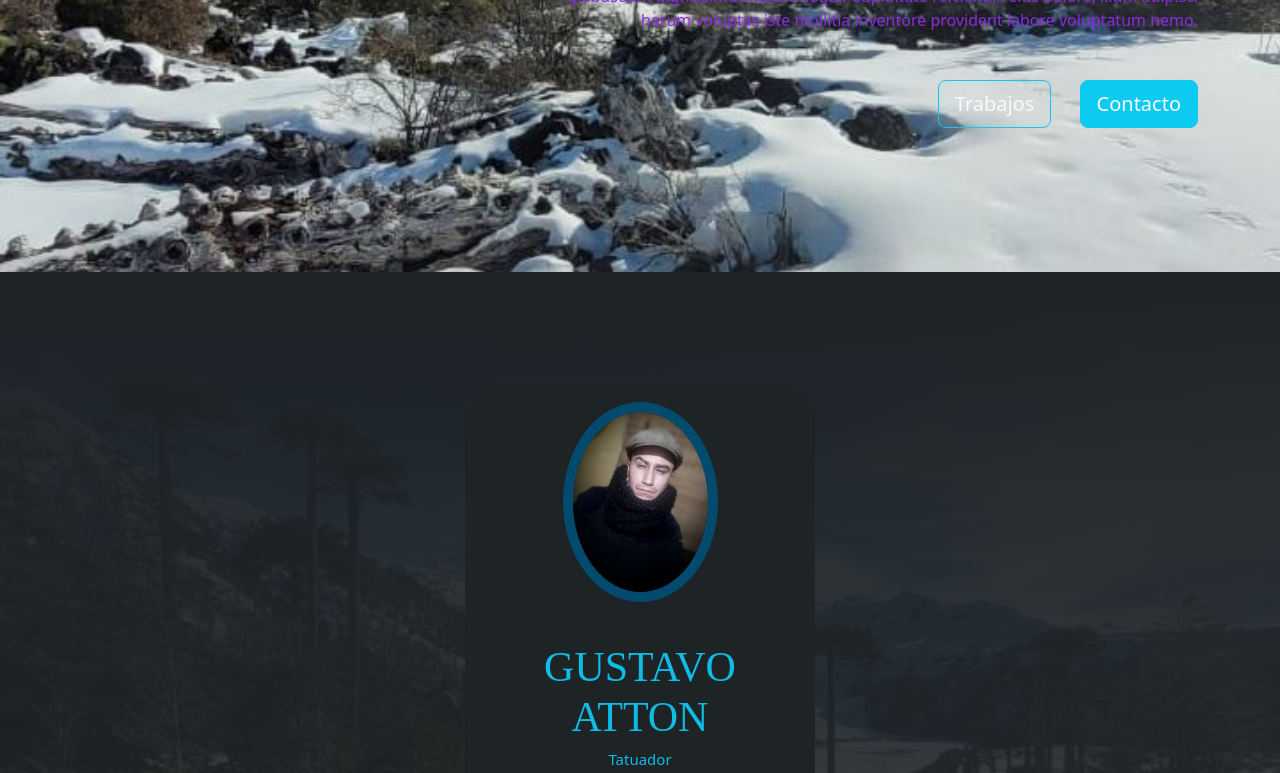
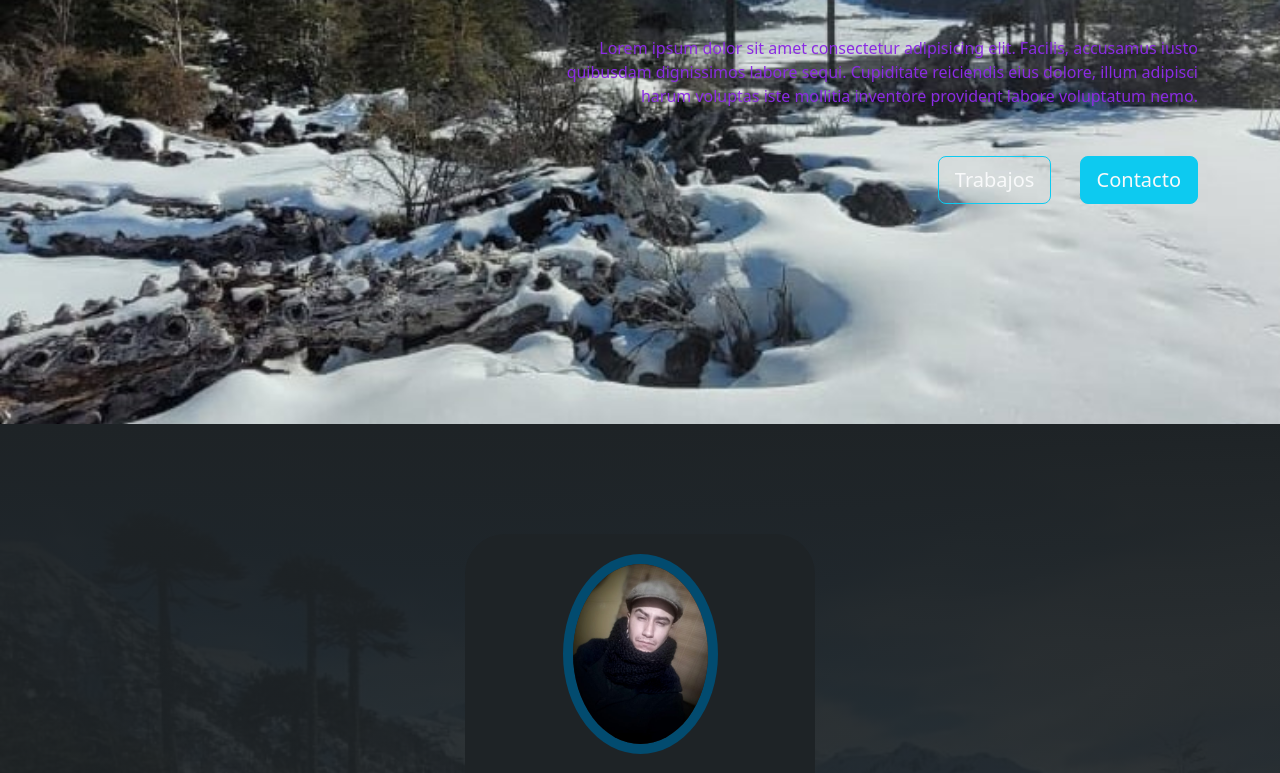
Before and after one commit to JoseQuevedo333/Gustavo-atton.github.io, a plain HTML site: page index.html in a window 1280 px wide. Shown: the part 424-1197 px from the top of the page. Drawn offline with nearby package versions, Linux system fonts and the light colour scheme; files whose address does not match are found by name.

Commit message:
cambios en index y css

```diff
--- a/index.html
+++ b/index.html
@@ -58,7 +58,7 @@
       </div>
     </nav>
 
-    <header id="Hero-Section" class="text-warning text-end py-5 mt-5">
+    <header id="header " class="text-warning text-end py-5 mt-5 header "  >
         <div class="container">
             <div class="ms-auto col-12 col-md-7 ">
                 <h1 class="display-1 fw-bold my-5">
--- a/style.css
+++ b/style.css
@@ -5,12 +5,26 @@ body {
   padding: 0px;
 }
 
-#Hero-Section {
-  background-image: url("../Gustavo-atton.github.io/assets/img/headerfondo.jpeg");
+
+/* #Hero-Section {
+  background-image: url(".");
   background-repeat: no-repeat;
   background-size: cover;
   background-position: left;
+} */
+
+.header {
+  align-items: center;
+  background-image: url(./assets/img/headerfondo.jpeg);
+  background-position: center;
+  background-size: cover;
+  height: 50rem;
+  display: flex;
+  justify-content: center;
+  align-items: center;
+  text-align: center;
 }
+
 header h1 {
   color: #ffffff;
   text-align: center;
```
